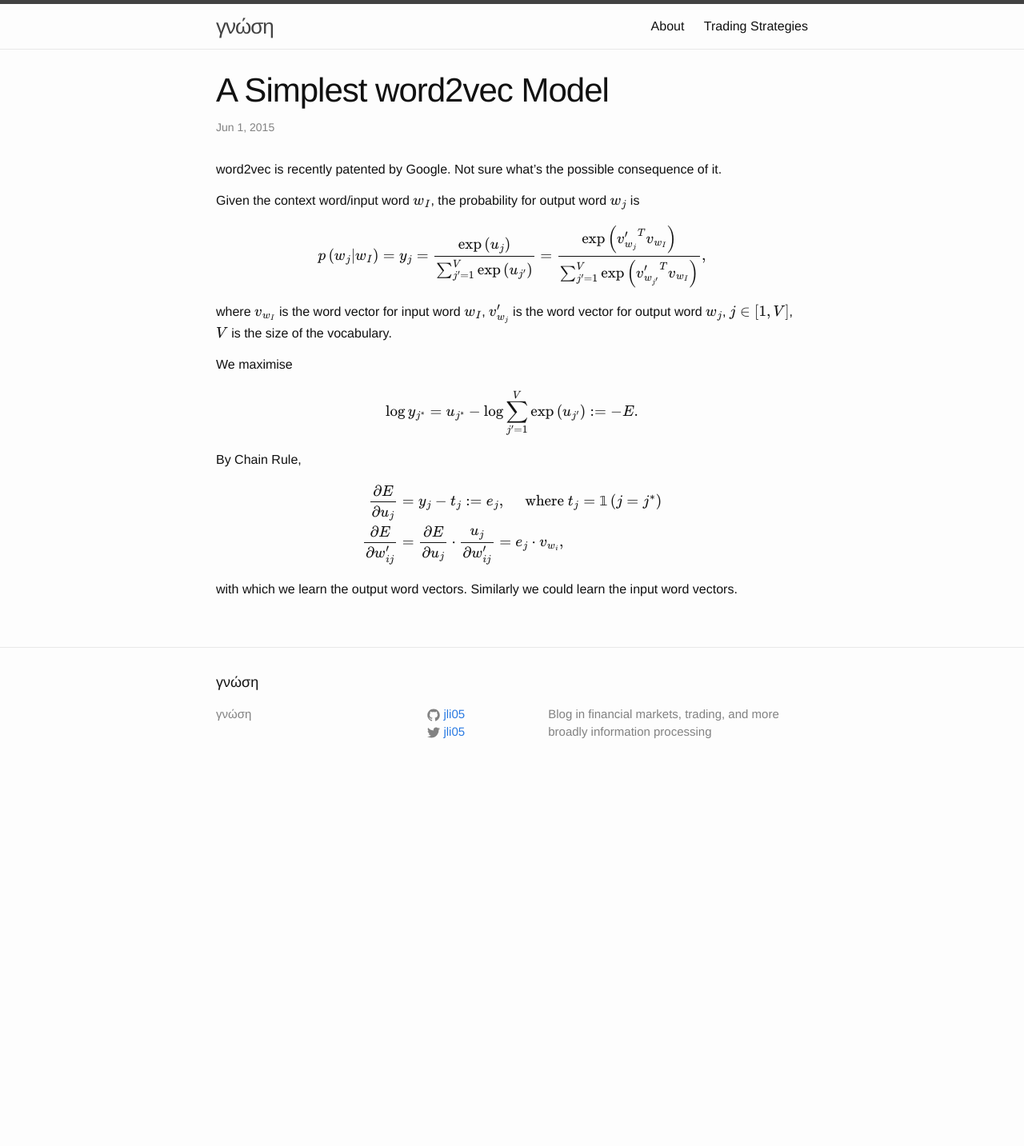
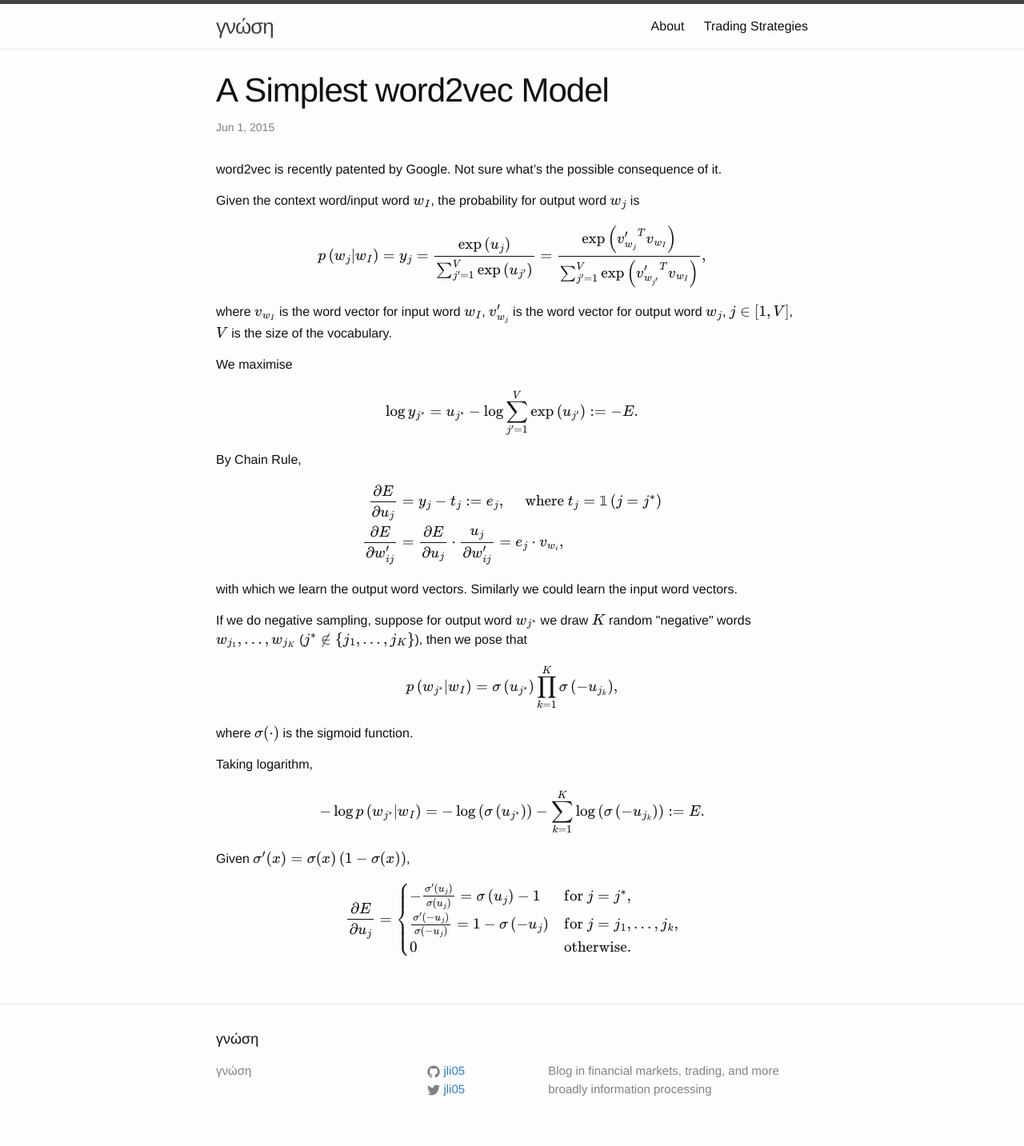
Before and after one commit to jli05/jli05.github.io, a Jekyll site: the page built from _posts/2015-06-01-Simplest-word2vec.markdown, in a window 1280 px wide. Shown: the whole page at 80% size. Built offline with Jekyll 4.4.1, drawn with Linux system fonts in a browser that asks for light colours; Markdown is read by kramdown in place of the engine named in the settings; formulas are drawn with MathJax 3; before the commit the page ends 987 px from its top, so only the background shows below that.

Commit message:
Updated Simplest word2vec post

```diff
--- a/_posts/2015-06-01-Simplest-word2vec.markdown
+++ b/_posts/2015-06-01-Simplest-word2vec.markdown
@@ -20,3 +20,17 @@ By Chain Rule,
 \frac{\partial E}{\partial w'_{ij}}&=\frac{\partial E}{\partial u_j}\cdot\frac{u_j}{\partial w'_{ij}}=e_j\cdot v_{w_i},
 \end{align}
 with which we learn the output word vectors. Similarly we could learn the input word vectors.</p>
+
+<p>If we do negative sampling, suppose for output word $w_{j^*}$ we draw $K$ random "negative" words $w_{j_1},\ldots,w_{j_K}$ ($j^*\notin\left\{j_1,\ldots,j_K\right\}$), then we pose that
+\[p\left(w_{j^*}|w_I\right)=\sigma\left(u_{j^*}\right)\prod_{k=1}^K\sigma\left(-u_{j_k}\right),\]
+where $\sigma(\cdot)$ is the sigmoid function.</p>
+
+<p>Taking logarithm,
+\[-\log p\left(w_{j^*}|w_I\right)=-\log\left(\sigma\left(u_{j^*}\right)\right)-\sum_{k=1}^K\log\left(\sigma\left(-u_{j_k}\right)\right):=E.\]</p>
+
+<p>Given $\sigma'(x)=\sigma(x)\left(1-\sigma(x)\right)$,
+\[\frac{\partial E}{\partial u_j}=\begin{cases}
+-\frac{\sigma'\left(u_j\right)}{\sigma\left(u_j\right)}=\sigma\left(u_j\right)-1& \text{for $j=j^*$,}\\
+\frac{\sigma'\left(-u_j\right)}{\sigma\left(-u_j\right)}=1-\sigma\left(-u_j\right)& \text{for $j=j_1,\ldots,j_k$,}\\
+0& \text{otherwise.}
+\end{cases}\]</p>
```
